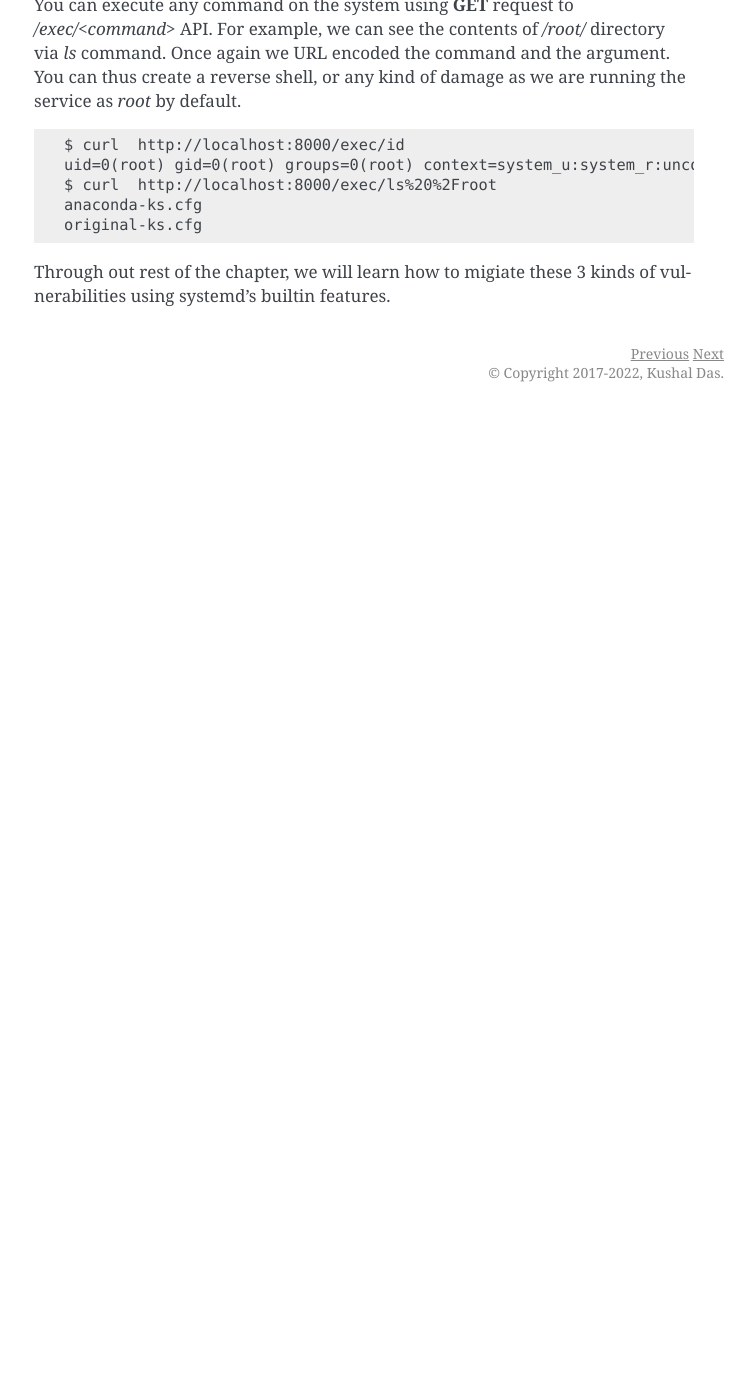
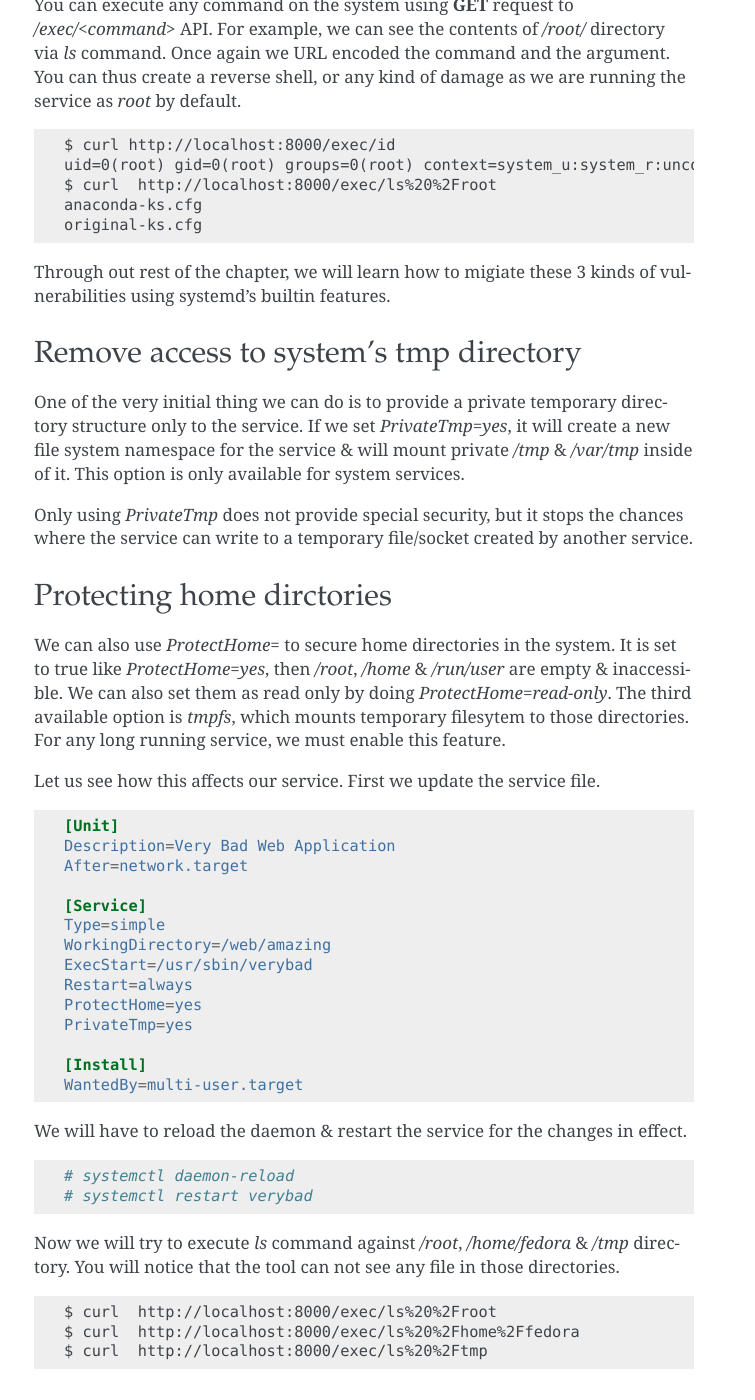
Before and after one commit to kushaldas/lym, a Sphinx documentation site: the page built from docs/services.rst, in a window 1280 px wide and 1400 px high, scrolled down 12090 px. Shown: the whole window, without its empty margins (386-1141 px from the left). Built offline with Sphinx 7.4.7, drawn with Linux system fonts in a browser that asks for light colours; a script that is not in the unit is left out; before the commit the page ends 12502 px from its top, so only the background shows below that; some of the changed text lies outside the part shown.

Commit message:
Adds initial systemd features

```diff
--- a/docs/services.rst
+++ b/docs/services.rst
@@ -448,7 +448,7 @@ Now, we will use an web application I developed to learn.  It is called `verybad
 do not run it in your laptop or main system. If you want try it out and follow
 along the steps, please do it in a VM.
 
-.. note:: All of the following steps are done in a `AlmaLinux <https://almalinux.org/>`_ 8 virtual machine.
+.. note:: All of the following steps are done in a `Fedora 35 <https://getfedora.org>`_  virtual machine.
 
 
 Installing verybad service
@@ -662,11 +662,72 @@ running the service as `root` by default.
 
 ::
 
-  $ curl  http://localhost:8000/exec/id
+  $ curl http://localhost:8000/exec/id
   uid=0(root) gid=0(root) groups=0(root) context=system_u:system_r:unconfined_service_t:s0
   $ curl  http://localhost:8000/exec/ls%20%2Froot
   anaconda-ks.cfg
   original-ks.cfg
 
-Through out rest of the chapter, we will learn how to migiate these 3 kinds of vulnerabilities using systemd's builtin
-features.
+Through out rest of the chapter, we will learn how to migiate these 3 kinds of
+vulnerabilities using systemd's builtin features.
+
+Remove access to system's tmp directory
+----------------------------------------
+
+One of the very initial thing we can do is to provide a private temporary
+directory structure only to the service. If we set `PrivateTmp=yes`, it will
+create a new file system namespace for the service & will mount private `/tmp` &
+`/var/tmp` inside of it. This option is only available for system services.
+
+Only using `PrivateTmp` does not provide special security, but it stops the
+chances where the service can write to a temporary file/socket created by
+another service.
+
+Protecting home dirctories
+---------------------------
+
+We can also use `ProtectHome=` to secure home directories in the system. It is
+set to true like `ProtectHome=yes`, then `/root`, `/home` & `/run/user` are
+empty & inaccessible. We can also set them as read only by doing
+`ProtectHome=read-only`. The third available option is `tmpfs`, which mounts
+temporary filesytem to those directories. For any long running service, we must
+enable this feature.
+
+
+Let us see how this affects our service. First we update the service file.
+
+.. code-block:: ini
+
+  [Unit]
+  Description=Very Bad Web Application
+  After=network.target
+
+  [Service]
+  Type=simple
+  WorkingDirectory=/web/amazing
+  ExecStart=/usr/sbin/verybad
+  Restart=always
+  ProtectHome=yes
+  PrivateTmp=yes
+
+  [Install]
+  WantedBy=multi-user.target
+
+
+We will have to reload the daemon & restart the service for the changes in effect.
+
+::
+
+  # systemctl daemon-reload
+  # systemctl restart verybad
+
+
+Now we will try to execute `ls` command against `/root`, `/home/fedora` & `/tmp` directory.
+You will notice that the tool can not see any file in those directories.
+
+
+::
+
+  $ curl  http://localhost:8000/exec/ls%20%2Froot
+  $ curl  http://localhost:8000/exec/ls%20%2Fhome%2Ffedora
+  $ curl  http://localhost:8000/exec/ls%20%2Ftmp
```
